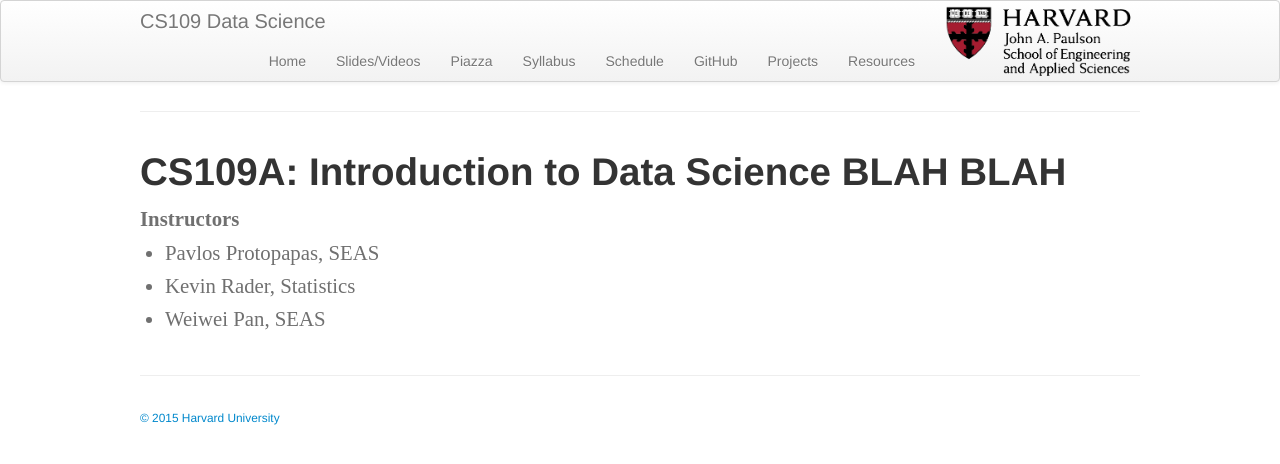
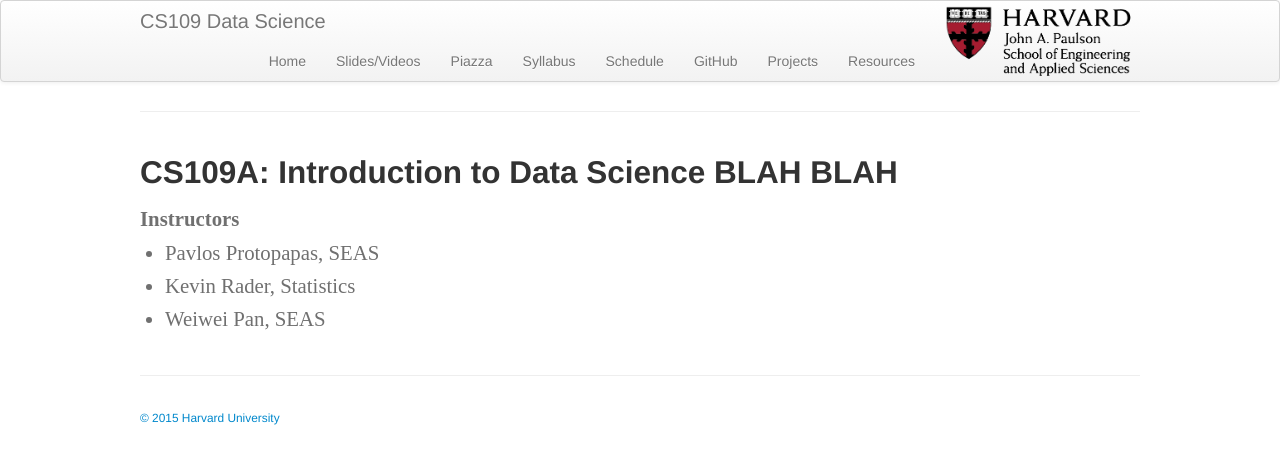
Before and after one commit to cs109/2015, a Jekyll site: the page built from pages/2016A.md, in a window 1280 px wide. Shown: the top 464 px of the page. Built offline with Jekyll 4.4.1, drawn with Linux system fonts in a browser that asks for light colours.

Commit message:
review 2016 pages

```diff
--- a/pages/2016A.md
+++ b/pages/2016A.md
@@ -2,7 +2,7 @@
 layout: page
 ---
 
-# CS109A: Introduction to Data Science BLAH BLAH
+## CS109A: Introduction to Data Science BLAH BLAH
 
 <div style="font-family:Karla; font-size:1.3rem; color:#707070;line-height:1.6;">
 <div style="font-family:Karla; font-size:1.3rem; color:#707070;line-height:1.6;">
```
